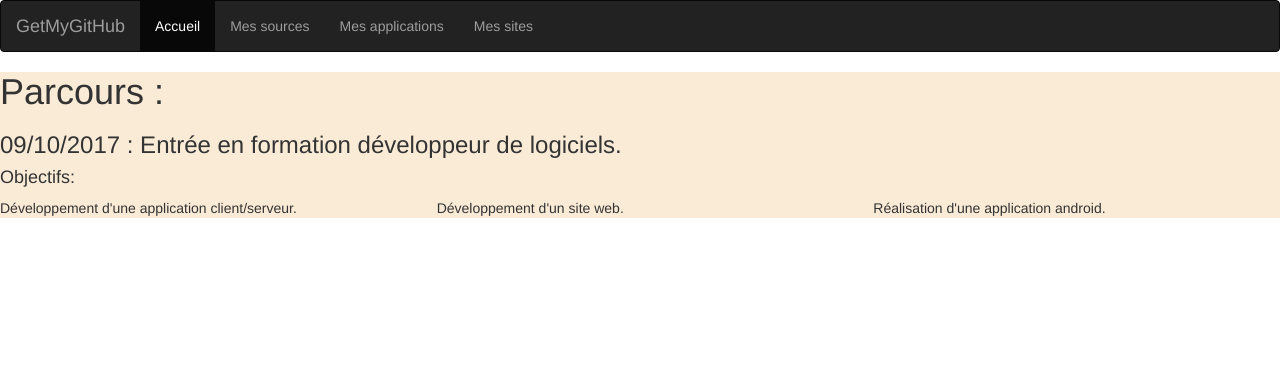
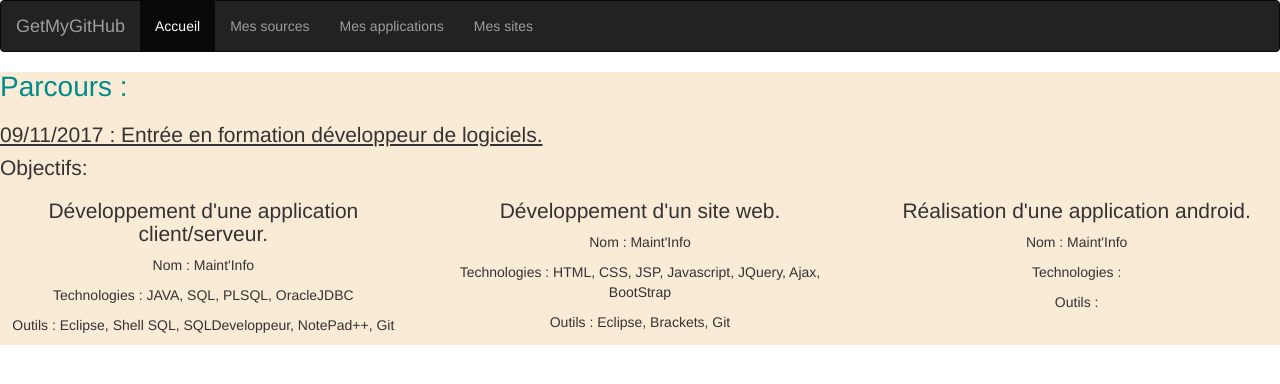
Before and after one commit to GetMyGitHub/MyWebSite, a plain HTML site: page index.html in a window 1280 px wide. Drawn offline with nearby package versions, Linux system fonts and the light colour scheme.

Commit message:
Modification de l'article 09/11/2017

```diff
--- a/index.html
+++ b/index.html
@@ -30,20 +30,50 @@
     <body>
         <div class = "article_parcours">
             <h1>Parcours :</h1>
-            <h3>09/10/2017 : Entrée en formation développeur de logiciels.</h3>
+            <h3>09/11/2017 : Entrée en formation développeur de logiciels.</h3>
             <h4>
             Objectifs:
             </h4>
             <div class="row">
-                  <div class="col-sm-4">Développement d'une application client/serveur.</div>
-                  <div class="col-sm-4">Développement d'un site web. </div>
-                  <div class="col-sm-4">Réalisation d'une application android.</div>
+                <div class="col-sm-4"><h5>Développement d'une application client/serveur.</h5>
+                    <p>Nom : Maint'Info</p>
+                    <p>Technologies : JAVA, SQL, PLSQL, OracleJDBC</p>
+                    <p>Outils : Eclipse, Shell SQL, SQLDeveloppeur, NotePad++, Git</p>
+                </div>
+                <div class="col-sm-4"><h5>Développement d'un site web. </h5>
+                    <p>Nom : Maint'Info</p>
+                    <p>Technologies : HTML, CSS, JSP, Javascript, JQuery, Ajax, BootStrap</p>
+                    <p>Outils : Eclipse, Brackets, Git</p>
+                </div>
+                <div class="col-sm-4"><h5>Réalisation d'une application android.</h5>
+                    <p>Nom : Maint'Info</p>
+                    <p>Technologies : </p>
+                    <p>Outils : </p>
+                </div>
             </div>
         </div>
         <style type="text/css">
             .article_parcours {
               background-color: antiquewhite;
             }
+            .article_parcours h1 {
+                color:darkcyan;
+                font-size: 2em;
+            }
+            .article_parcours h3{
+                text-decoration-line: underline;
+                font-size: 1.5em;
+            }
+            .article_parcours h4{
+                font-size: 1.5em;
+            }
+            .article_parcours h5{
+                font-size: 1.5em;
+            }
+            .article_parcours .col-sm-4 {
+                text-align: center;
+            }
+
         </style>
     </body>
 </html>
```
